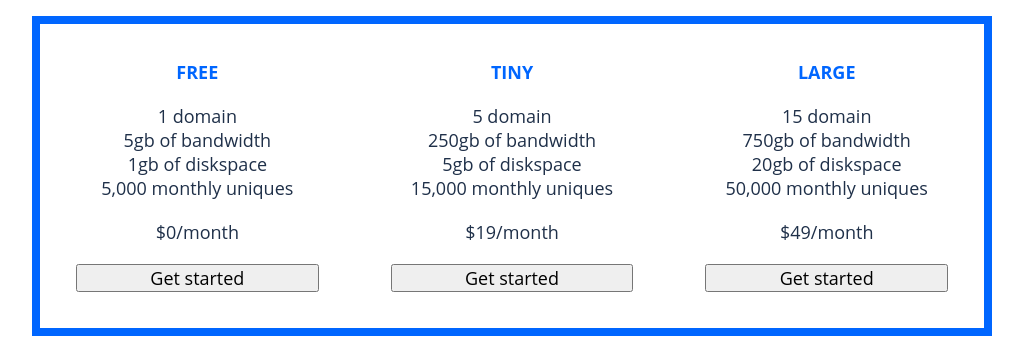
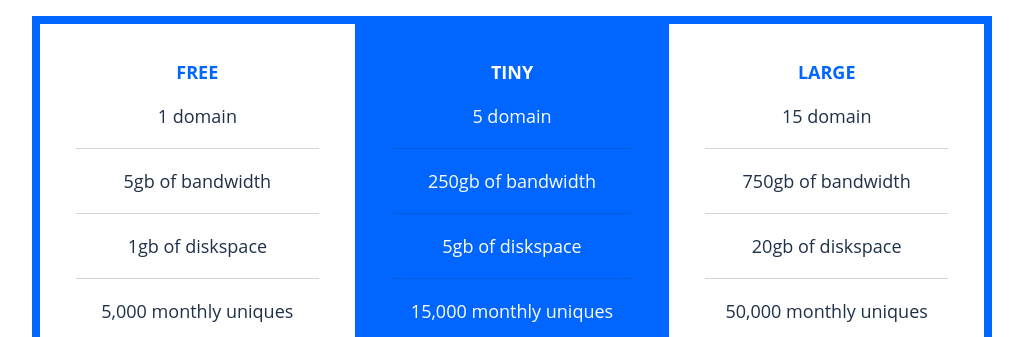
Before and after one commit to alekspanteli/beyond-css-1, a website: page src/index.html in a window 1280 px wide. Shown: the part 130-467 px from the top of the page, without its empty margins (128-1151 px from the left). Drawn offline with nearby package versions, Linux system fonts and the light colour scheme; files that its build step writes are made by us from their sources.

Commit message:
add button

```diff
--- a/src/index.html
+++ b/src/index.html
@@ -23,7 +23,7 @@
           <button class="button">Get started</button>
         </div>
 
-        <div class="tier">
+        <div class="tier inverted">
           <h2 class="tier__title">Tiny</h2>
           <ul class="tier__feature-list">
             <li class="tier__list-item">5 domain</li>
--- a/src/scss/style.scss
+++ b/src/scss/style.scss
@@ -4,7 +4,7 @@ $color-neutral-900: #1f3049;
 $color-primary-400: #0066ff;
 
 // font-families
-$ff-sans: 'Open Sans', sans-serif;
+$ff-sans: "Open Sans", sans-serif;
 
 // font-sizes
 $fs-900: 3.75rem; // 60px
@@ -54,6 +54,11 @@ body {
   margin-inline: auto;
 }
 
+.inverted {
+  background-color: $color-primary-400;
+  color: $color-neutral-100;
+}
+
 .page-title {
   color: $color-primary-400;
   font-size: $fs-900;
@@ -76,8 +81,46 @@ body {
     text-transform: uppercase;
     font-weight: $fw-700;
     color: $color-primary-400;
+    .inverted & {
+      color: $color-neutral-100;
+    }
   }
   &__feature-list {
     list-style: none;
   }
+  &__list-item {
+    &:not(:last-child)::after {
+      content: "";
+      display: block;
+      height: 1px;
+      margin-block: $size-20;
+      background-color: $color-neutral-900;
+      opacity: 0.2;
+    }
+  }
+  &__price {
+    font-size: $fs-800;
+    font-weight: $fw-700;
+
+    span {
+      font-weight: $fw-400;
+      font-size: $fs-600;
+    }
+  }
 }
+
+.button {
+  cursor: pointer;
+  border: 0;
+  text-transform: uppercase;
+  font-weight: $fw-700;
+  color: $color-neutral-100;
+  background-color: $color-primary-400;
+  padding: 1em 1.5em;
+  justify-self: center;
+
+  .inverted & {
+    color: $color-primary-400;
+    background-color: $color-neutral-100;
+  }
+}
```
